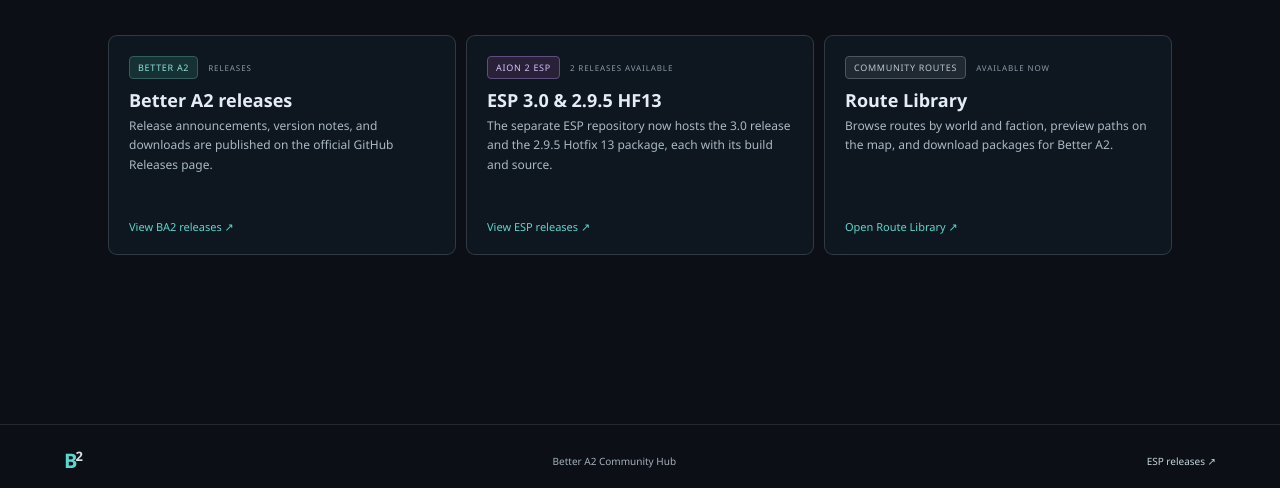
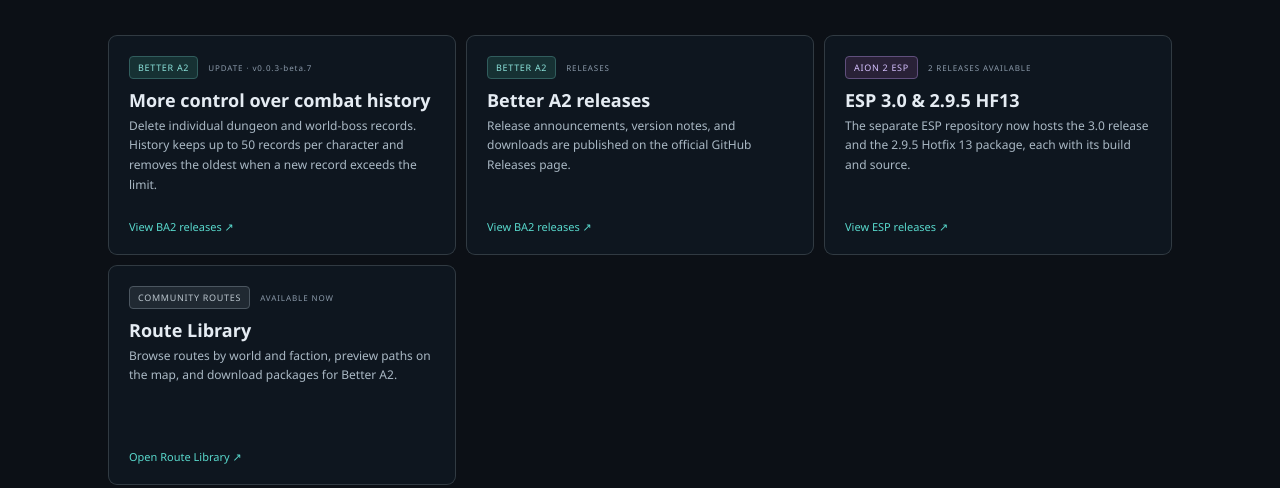
Before and after one commit to no-square/better-a2-community, a plain HTML site: page site/announcements.html in a window 1280 px wide. Shown: the part 312-800 px from the top of the page. Drawn offline with Linux system fonts and the light colour scheme.

Commit message:
Add beta.7 announcement

```diff
--- a/site/announcements.html
+++ b/site/announcements.html
@@ -27,6 +27,12 @@
     </section>
     <section class="announcement-list">
       <article class="announcement-card">
+        <div class="announcement-meta"><span class="pill">BETTER A2</span><span>UPDATE · v0.0.3-beta.7</span></div>
+        <h2>More control over combat history</h2>
+        <p>Delete individual dungeon and world-boss records. History keeps up to 50 records per character and removes the oldest when a new record exceeds the limit.</p>
+        <a class="text-link" href="https://github.com/no-square/bettera2/releases" target="_blank" rel="noopener noreferrer">View BA2 releases ↗</a>
+      </article>
+      <article class="announcement-card">
         <div class="announcement-meta"><span class="pill">BETTER A2</span><span>RELEASES</span></div>
         <h2>Better A2 releases</h2>
         <p>Release announcements, version notes, and downloads are published on the official GitHub Releases page.</p>
```
